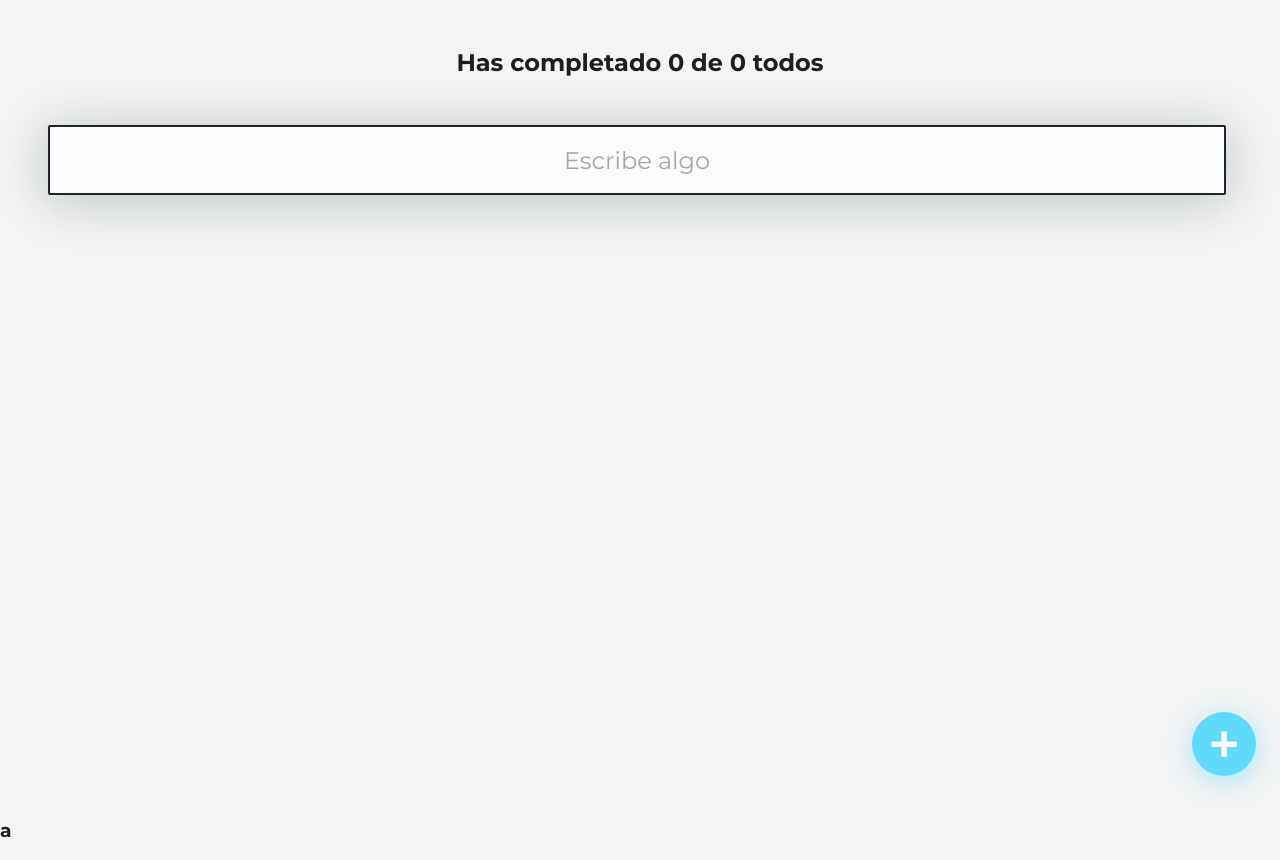
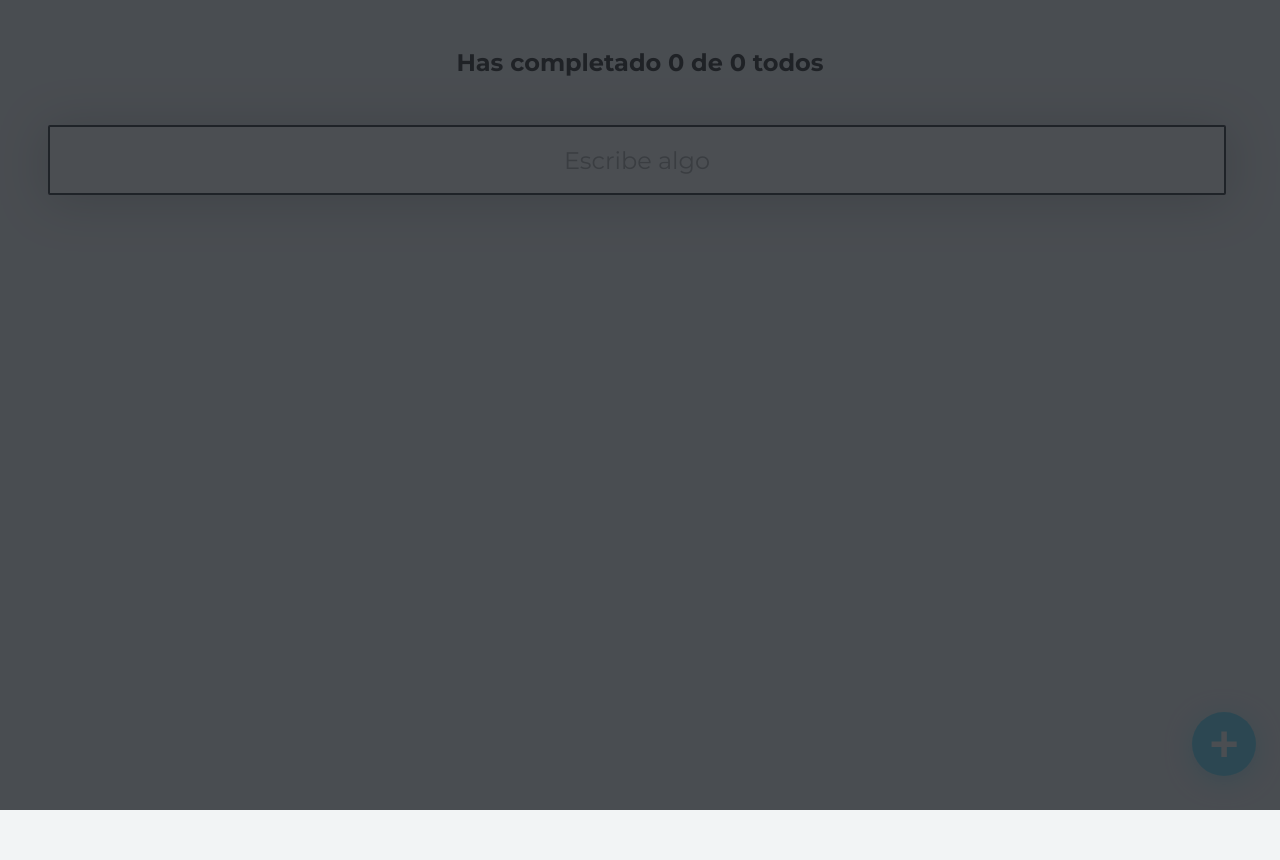
Before and after one commit to JuanOssa1/IntroduccionReactJs, a React (Create React App) app: page / in a window 1280 px wide. After the commit the page ends 800 px from the top, so only its background shows below. Built offline with nearby package versions, Linux system fonts and the light colour scheme.

Commit message:
Modal agregado

```diff
--- a/src/App/AppUI.js
+++ b/src/App/AppUI.js
@@ -12,8 +12,7 @@ function AppUI() {
    * como value y despues hacer value.error y esas cosas pero
    * es mas facil de esta manera, mas intuitivo
    */
-  const { error, loading, searchedTodos, completeTodo, removeTodo } =
-    React.useContext(TodoContext);
+  const { error, loading, searchedTodos, completeTodo, removeTodo,openModal,setOpenModal} = React.useContext(TodoContext);
   return (
     <React.Fragment>
       <TodoCounter />
@@ -43,9 +42,12 @@ function AppUI() {
         ))}
       </TodoList>
       <Modal>
-        <h3>a</h3>
+        {/**El ? lo que hace e solo llamar la propiedad text
+         * cuando ya haya cargado el arreglo
+         */}
+        <p>{searchedTodos[0]?.text}</p>
       </Modal>
-      <CreateTodoButtom />
+      <CreateTodoButtom/>
     </React.Fragment>
   );
 }
--- /dev/null
+++ b/src/Modal/Modal.css
@@ -0,0 +1,12 @@
+.ModalBackground {
+    background: rgba(32, 35, 41, .8);
+    position: fixed;
+    top: -10px;
+    left: -10px;
+    right: -10px;
+    bottom: -10px;
+    display: flex;
+    justify-content: center;
+    align-items: center;
+    color: white;
+  }
--- a/src/Modal/index.js
+++ b/src/Modal/index.js
@@ -1,7 +1,8 @@
 import ReactDOM from "react-dom";
+import './Modal.css'
 function Modal({children}){
     return ReactDOM.createPortal(
-        children,
+        <div className="ModalBackground">{children}</div>,
         document.getElementById('modal')
       );
 }
--- a/src/TodoContext/TodoContext.js
+++ b/src/TodoContext/TodoContext.js
@@ -14,7 +14,8 @@ function TodoProvider(props) {
     error,
   } = useLocalStorage("TODOS_V1", []);
   const [searchValue, setSearchValue] = React.useState("");
-
+  const [openModal, setOpenModal] = React.useState(false);/**Por defecto el modal no esta abierto entonces se pone en falso
+  modal el de la clase modal la ventanita que tiene como otro fondo*/
   const completedTodos = todos.filter((todo) => todo.completed == true).length;
   const totalTodos = todos.length;
   let searchedTodos = [];
@@ -77,12 +78,14 @@ function TodoProvider(props) {
         searchedTodos,
         completeTodo,
         removeTodo,
+        openModal,
+        setOpenModal
       }}
     >
       {props.children}
     </TodoContext.Provider>
   );
 }
-<TodoContext.Consumer></TodoContext.Consumer>;
+
 
 export { TodoContext, TodoProvider };
```
